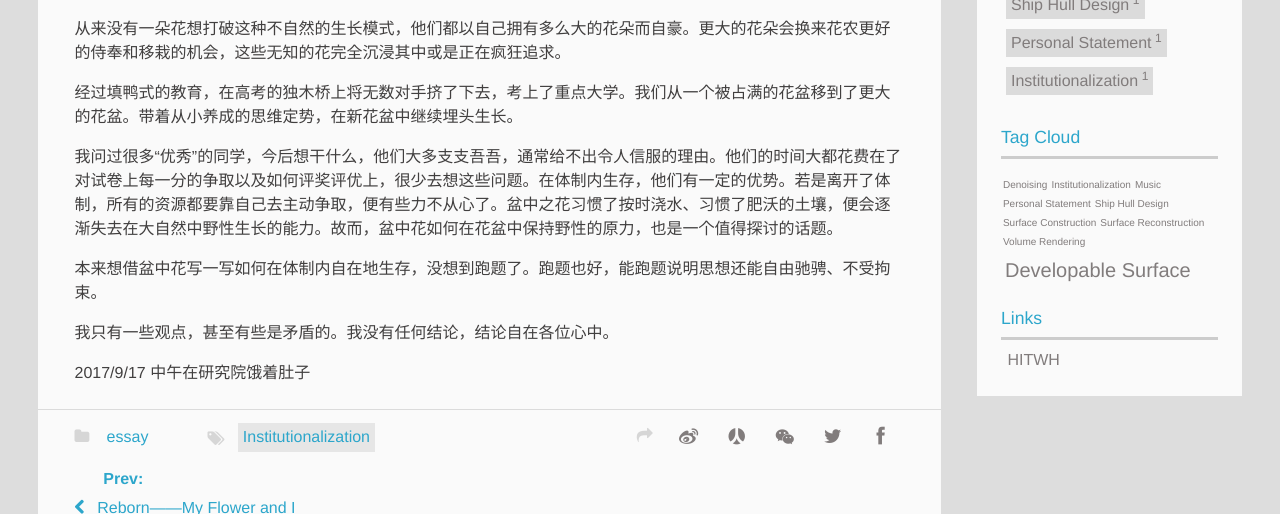
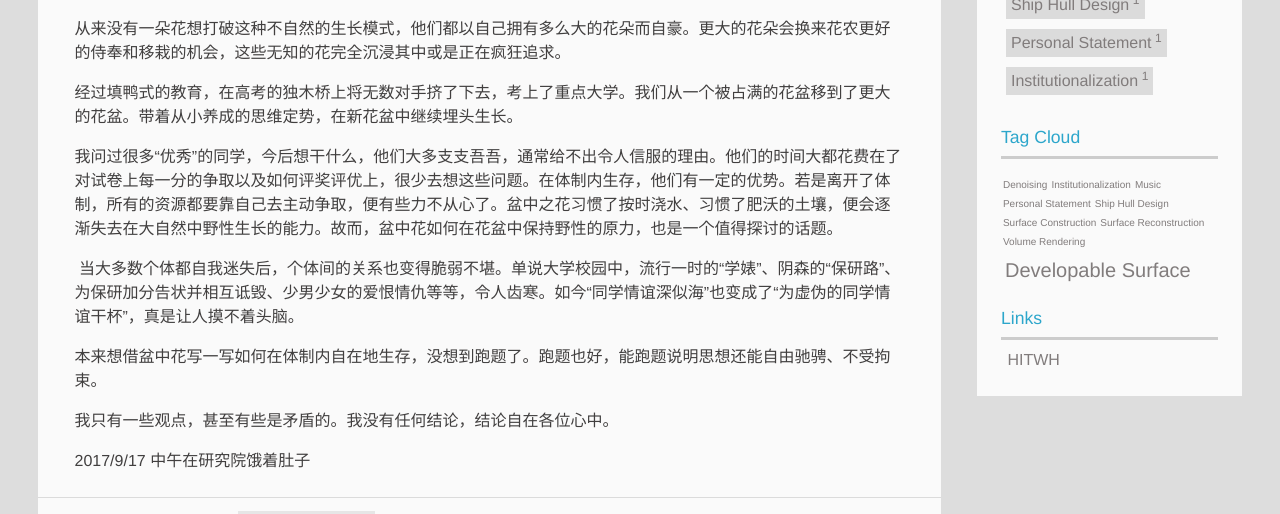
Before and after one commit to PAULYZHENG/paulyzheng.github.io, a Jekyll site: the page built from _posts/2017-09-17-盆中花.md, in a window 1280 px wide and 900 px high, scrolled down 752 px, cut to the strip 0-514 px from the top of the window. Built offline with Jekyll 4.4.1, drawn with Linux system fonts in a browser that asks for light colours.

Commit message:
Update 2017-09-17-盆中花.md

```diff
--- a/_posts/2017-09-17-盆中花.md
+++ b/_posts/2017-09-17-盆中花.md
@@ -21,6 +21,8 @@ __笼中鸟，池中鱼，盆中花。__
 
   我问过很多“优秀”的同学，今后想干什么，他们大多支支吾吾，通常给不出令人信服的理由。他们的时间大都花费在了对试卷上每一分的争取以及如何评奖评优上，很少去想这些问题。在体制内生存，他们有一定的优势。若是离开了体制，所有的资源都要靠自己去主动争取，便有些力不从心了。盆中之花习惯了按时浇水、习惯了肥沃的土壤，便会逐渐失去在大自然中野性生长的能力。故而，盆中花如何在花盆中保持野性的原力，也是一个值得探讨的话题。
 
+  当大多数个体都自我迷失后，个体间的关系也变得脆弱不堪。单说大学校园中，流行一时的“学婊”、阴森的“保研路”、为保研加分告状并相互诋毁、少男少女的爱恨情仇等等，令人齿寒。如今“同学情谊深似海”也变成了“为虚伪的同学情谊干杯”，真是让人摸不着头脑。
+
   本来想借盆中花写一写如何在体制内自在地生存，没想到跑题了。跑题也好，能跑题说明思想还能自由驰骋、不受拘束。
 
   我只有一些观点，甚至有些是矛盾的。我没有任何结论，结论自在各位心中。
```
